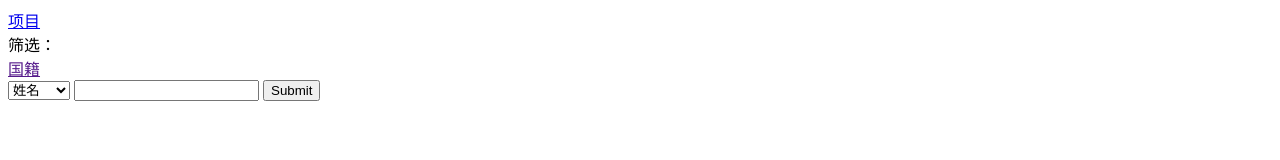
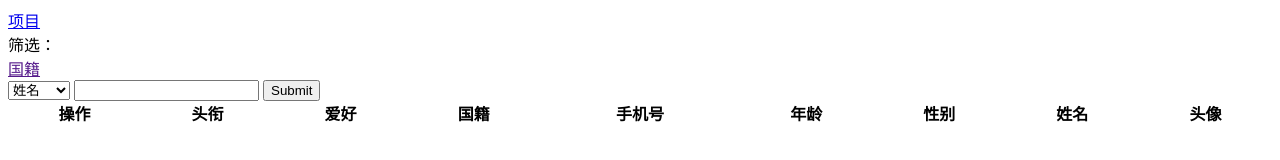
Before and after one commit to shangsheng/javascript-, a plain HTML site: page curriculum/index.html in a window 1280 px wide. Drawn offline with Linux system fonts and the light colour scheme.

Commit message:
添加表格头部

```diff
--- a/curriculum/index.html
+++ b/curriculum/index.html
@@ -36,5 +36,7 @@
         </div>
         <div id="table-data-wrap"></div>
     </div>
+
+    <script src="../js/main.js"></script>
 </body>
 </html>
--- /dev/null
+++ b/js/main.js
@@ -0,0 +1,75 @@
+(function(screl){
+	var init,
+		array = [],
+		push = array.push(),
+        document = screl.document;
+    const arrHader = ['头像','姓名','性别','年龄','手机号','国籍','爱好','头衔','操作'];
+    const $ = screl.$;
+	var itcast = function (screl){
+		return itcast.fn.init(screl)
+	}
+	itcast.fn =  itcast.prototype = {
+		constructor:itcast,
+		init:function (screl){
+            const tableData = document.getElementById(screl);
+            tableData.appendChild(itcast.iscreate('table-wrap'));
+		}
+	}
+
+
+	itcast.extend = function(){
+		var agm = arguments,
+			l = agm.length,
+			i = 0,
+			arr = [],
+			k;
+			for(;i<l;i++){
+				arr = agm[i];
+				for(k in arr){
+					if(itcast.fn.hasOwnProperty.call(arr,k)){
+						this[k] = arr[k]
+					}
+				}
+			}
+			return this
+	}
+	// click操作
+	itcast.extend({
+
+	})
+
+	//判断传入属性
+	itcast.extend({
+        //创建表格
+		iscreate:function(doms){
+            const domTatle = document.createElement('table');
+                domTatle.setAttribute('width','100%');
+                domTatle.setAttribute('cellpadding','0');
+                domTatle.setAttribute('cellspacing','0');
+                domTatle.setAttribute('border','0');
+                domTatle.setAttribute('id',doms);
+            const theads = document.createElement('thead');
+            const tr = document.createElement('tr');
+            let trTh = '';
+            for(var i=0;i<arrHader.length;i++){
+                trTh = '<th>'+arrHader[i]+'</th>'+trTh;
+            }
+            tr.innerHTML = trTh;
+            theads.appendChild(tr);
+            domTatle.appendChild(theads);
+            return domTatle;
+        }
+	})
+
+	itcast.fn.init.prototype = itcast.fn;
+	if(typeof define !== 'undefined'){
+		return itcast
+	}else if(typeof exports !== 'undefined'){
+		module.exports = itcast
+	}else{
+		screl.tableDome = itcast
+	}
+
+})(window);
+//生产表格
+tableDome('table-data-wrap');
```
